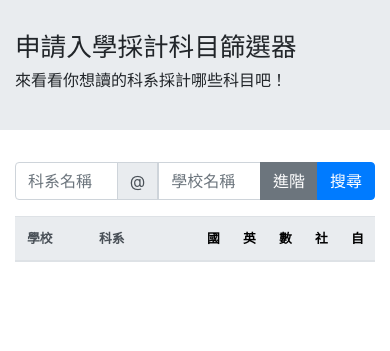
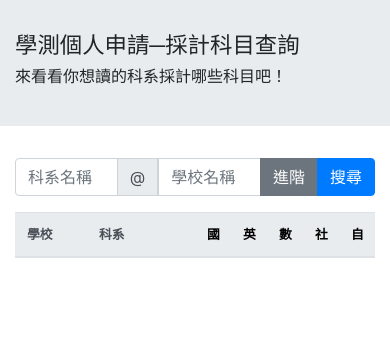
Before and after one commit to lashhw/applytool, a PHP site: page / in a window 390 px wide. Shown: the top 351 px of the page. Run offline with PHP 8.4, Linux system fonts and the light colour scheme; lists and menus that the app fills with data are empty; some libraries are stand-ins or nearby versions.

Commit message:
change title

```diff
--- a/index.html
+++ b/index.html
@@ -21,7 +21,7 @@
   <script src="https://cdnjs.cloudflare.com/ajax/libs/popper.js/1.14.6/umd/popper.min.js"></script>
   <script src="https://maxcdn.bootstrapcdn.com/bootstrap/4.2.1/js/bootstrap.min.js"></script>
   <!-- external css -->
-  <link rel="stylesheet" href="style.css?v=3">
+  <link rel="stylesheet" href="style.css?v=4">
   <!-- external js -->
   <script src="common.js?v=2"></script>
 </head>
@@ -30,7 +30,7 @@
     <!-- title bar -->
     <div class="jumbotron jumbotron-fluid">
       <div class="container">
-        <h1>申請入學採計科目篩選器</h1>
+        <h1>學測個人申請─採計科目查詢</h1>
         <h2>來看看你想讀的科系採計哪些科目吧！</h2>
       </div>
     </div>
--- a/style.css
+++ b/style.css
@@ -6,7 +6,7 @@ h2{
     font-size: 0.8rem;
   }
   h1{
-    font-size: 1.6rem;
+    font-size: 1.4rem;
   }
   h2{
     font-size: 1rem;
```
